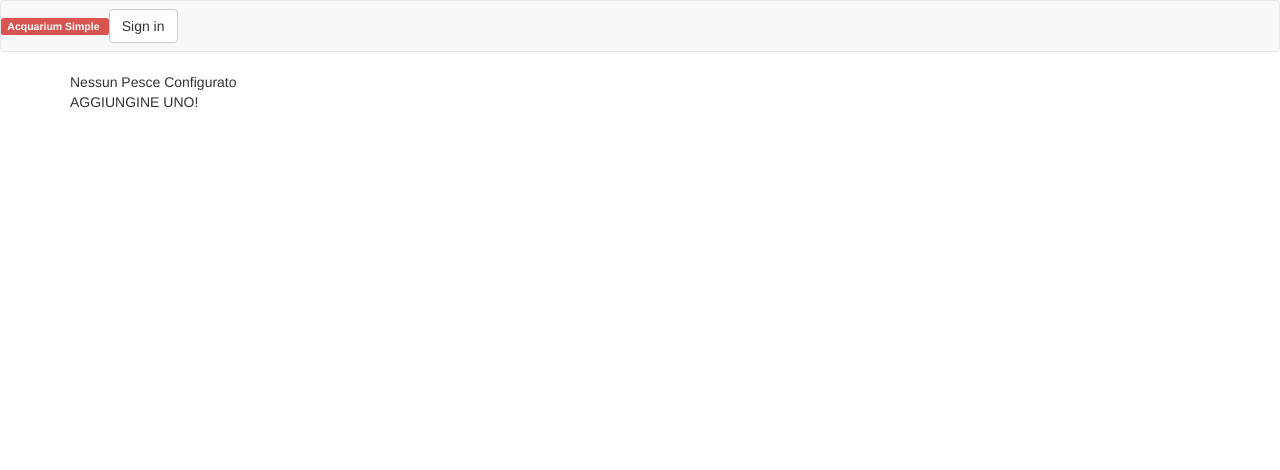
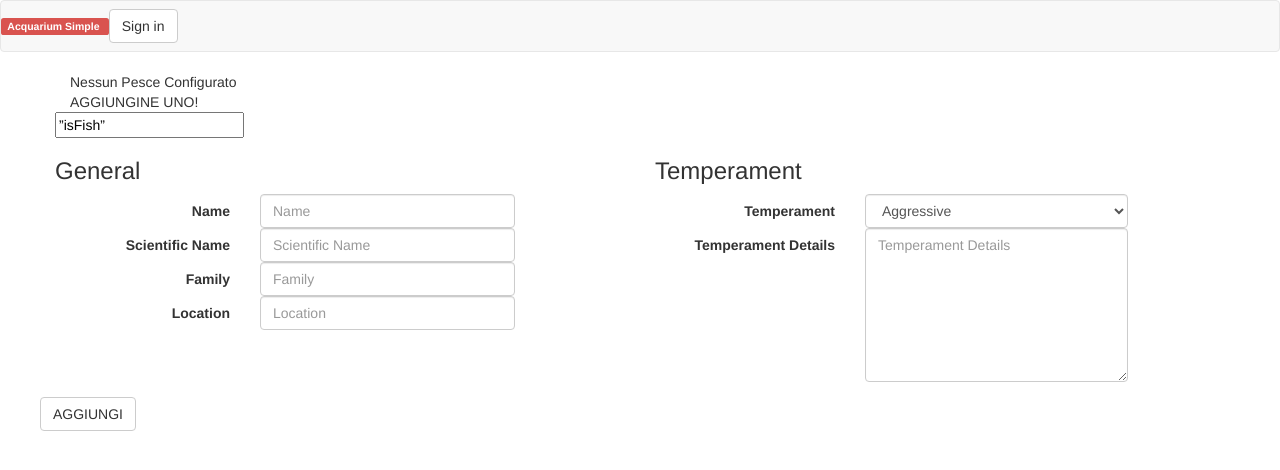
Before and after one commit to eamania/acquarium, a PHP site: page /fish.php in a window 1280 px wide. Shown: the top 470 px of the page. Run offline with PHP 8.4, Linux system fonts and the light colour scheme; data that the repository does not hold is empty.

Commit message:
Aggiunta add.php e modifica pagine acquarium e fish

```diff
--- a/fish.php
+++ b/fish.php
@@ -1,12 +1,11 @@
 <?php
 include_once 'header.php';
-    $fishShowResult = $db->select("Fish");
+$fishShowResult = $db->select("Fish");
 ?>
 <div class="container">
 
-<?php
-
-if ($fishShowResult == NULL) {
+    <?php
+    if ($fishShowResult == NULL) {
         echo 'Nessun Pesce Configurato <br> AGGIUNGINE UNO!';
     } else {
         echo '<div class="row"><div class="col-md-4">Name</div><div class="col-md-8">Species</div></div>';
@@ -16,11 +15,58 @@ if ($fishShowResult == NULL) {
             echo '</div>';
         }
     }
-
     ?>
+    <div class="row">
+        <form class="form-horizontal" role="form" action="add.php" method="POST">
+            <input type=”hidden” name=”Fish” value=”isFish”>
+            <div class="form-group">
+<!--                GENERAL-->
+                <div class="col-sm-6">
+                    <h3>General</h3>
+                    <label for="NameFish" class="col-sm-4 control-label">Name</label>
+                    <div class="col-sm-6">
+                        <input type="text" class="form-control" id="NameFish" name="NameFish" placeholder="Name">
+                    </div>
+                    <label for="ScientificName" class="col-sm-4 control-label">Scientific Name</label>
+                    <div class="col-sm-6">
+                        <input type="text" class="form-control" id="ScientificName" name="ScientificName" placeholder="Scientific Name">
+                    </div>
+                    <label for="Family" class="col-sm-4 control-label">Family</label>
+                    <div class="col-sm-6">
+                        <input type="text" class="form-control" id="Family" name="Family" placeholder="Family">
+                    </div>
+                    <label for="Location" class="col-sm-4 control-label">Location</label>
+                    <div class="col-sm-6">
+                        <input type="text" class="form-control" id="Location" name="Location" placeholder="Location">
+                    </div>
+                </div>
+<!--                TEMPERAMENT-->
+                <div class="form-group">
+                    <div class="col-sm-6">
+                        <h3>Temperament</h3>
+                        <label for="Temperament" class="col-sm-4 control-label">Temperament</label>
+                        <div class="col-sm-6">
+                            <select class="form-control" id="Temperament" name="Temperament">
+                                <option>Aggressive</option>
+                                <option>Semi Aggressive</option>
+                                <option>Slightly Aggressive</option>
+                                <option>Friendly</option>
+                                <option>Very Friendly</option>
+                            </select>
+                        </div>
+                        <label for="TemperamentDetails" class="col-sm-4 control-label">Temperament Details</label>
+                        <div class="col-sm-6">
+                            <textarea class="form-control" rows="7" id="TemperamentDetails" name="TemperamentDetails" placeholder="Temperament Details"></textarea>
+                        </div>
+                    </div>
+                </div>
 
 
 
+  <button type="submit" class="btn btn-default">AGGIUNGI</button>
+
+        </form>
+    </div>
 
 
 </div>
```
Also changed, not shown: acquarium.php (+3 -13 lines), add.php (added, +35 -0 lines).
